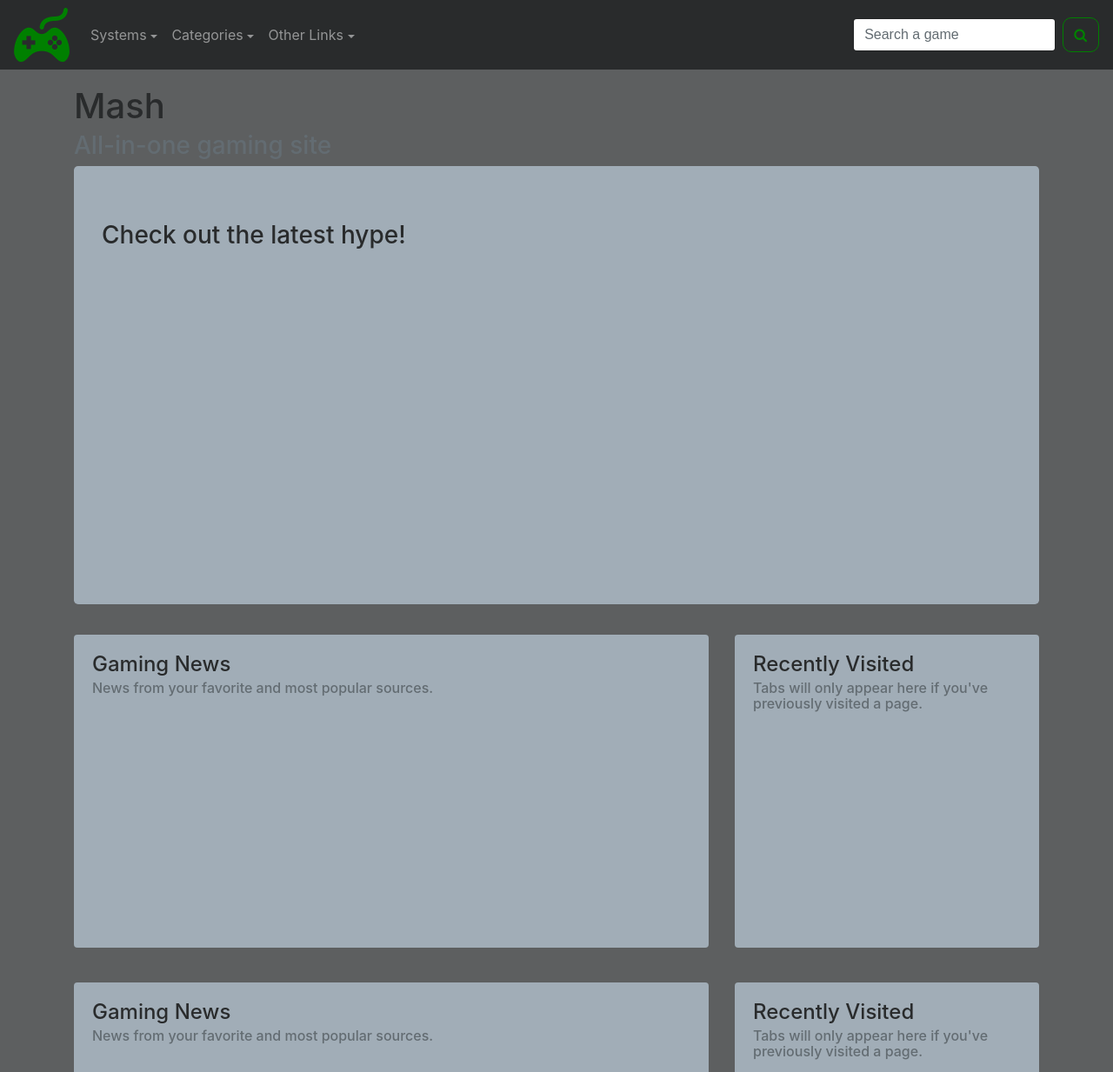
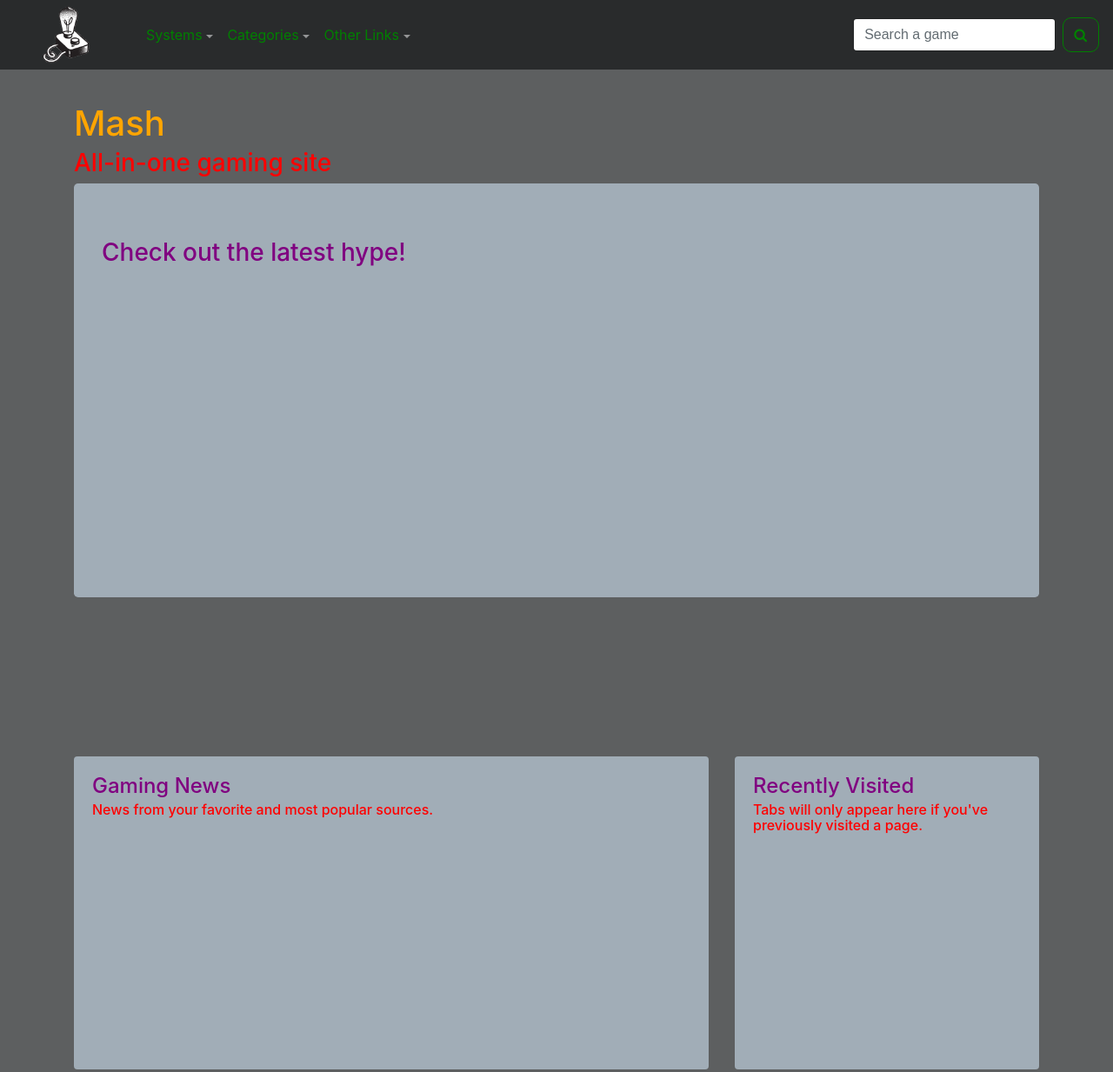
Before and after one commit to NES-Elliott/Mash, a plain HTML site: page index.html in a window 1280 px wide. Shown: the top 1233 px of the page at 87% size. Drawn offline with Linux system fonts and the light colour scheme.

Commit message:
added classes for typo, edited logo, and created the gamepages and middle pages

```diff
--- a/assets/css/mash-colors.css
+++ b/assets/css/mash-colors.css
@@ -45,3 +45,19 @@ nav, nav #navbarDropdownLinks, .dropdown-menu, footer {
   border: 3px solid #292B2C !important;
   color: #292B2C !important;
 }
+/* TEXT COLORS AND FONTS */
+.main-header-text {
+  color: orange;
+}
+.section-header-text {
+  color: purple;
+}
+.sub-header-text {
+  color: red;
+}
+.link-header-text {
+  color: green;
+}
+.link-text {
+  color: blue;
+}
--- a/assets/css/mash.css
+++ b/assets/css/mash.css
@@ -33,22 +33,24 @@
 /*======*/
 /* MAIN SECTIONS */
 body {
-  padding-top: 100px;
+  margin-top: 15vh;
 }
 section {
   margin-top: 70px;
 }
 /* NAVBAR */
 nav {
-  height: 80px;
+  height: 10vh;
+}
+.brand-image {
+  width: 128px;
 }
 /* HEADER */
 header {
-  margin-bottom: 30px;
-  height: 70vh;
+  height: 85vh;
 }
 header .jumbotron {
-  height: 90%;
+  height: 70%;
 }
 /* GAMING NEWS */
 .gaming-news {
--- a/index.html
+++ b/index.html
@@ -34,46 +34,45 @@
       <button class="navbar-toggler navbar-toggler-right hidden-lg-up" type="button" data-toggle="collapse" data-target="#navbarDropdownLinks" aria-controls="navbarDropdownLinks" aria-expanded="false" aria-label="Toggle navigation"><span class="navbar-toggler-icon"></span></button>
 
       <a class="navbar-brand" href="#">
-        <img class="brand-image" src="assets/images/mash.png">
+        <img class="brand-image" src="assets/images/mashlogo.png">
       </a>
-      <style type="text/css">.brand-image { width: 64px; }</style>
 
       <div class="collapse navbar-collapse" id="navbarDropdownLinks">
         <ul class="navbar-nav mr-auto">
           <li class="nav-item dropdown">
-            <a class="nav-link dropdown-toggle" id="systemDropdown" data-toggle="dropdown" aria-haspopup="true" aria-expanded="false">Systems</a>
+            <a class="nav-link dropdown-toggle" id="systemDropdown" data-toggle="dropdown" aria-haspopup="true" aria-expanded="false"><span class="link-header-text">Systems</span></a>
             <div class="dropdown-menu text-center" aria-labelledby="systemDropdown">
               <label class="smsquare-btn">
-                <input type="radio" name="systems" id="sysOption1" autocomplete="off"> System 1
+                <input type="radio" name="systems" id="sysOption1" autocomplete="off"> <span class="link-text">System 1</span>
               </label>
               <label class="smsquare-btn">
-                <input type="radio" name="systems" id="sysOption2" autocomplete="off"> System 2
+                <input type="radio" name="systems" id="sysOption2" autocomplete="off"> <span class="link-text">System 2</span>
               </label>
               <label class="smsquare-btn">
-                <input type="radio" name="systems" id="sysOption3" autocomplete="off"> System 3
+                <input type="radio" name="systems" id="sysOption3" autocomplete="off"> <span class="link-text">System 3</span>
               </label>
             </div>
           </li>
           <li class="nav-item dropdown">
-            <a class="nav-link dropdown-toggle" id="categoryDropdown" data-toggle="dropdown" aria-haspopup="true" aria-expanded="false">Categories</a>
+            <a class="nav-link dropdown-toggle link-header-text" id="categoryDropdown" data-toggle="dropdown" aria-haspopup="true" aria-expanded="false"><span class="link-header-text">Categories</span></a>
             <div class="dropdown-menu text-center" aria-labelledby="categoryDropdown">
               <label class="smsquare-btn">
-                <input type="radio" name="categories" id="catOption1" autocomplete="off"> Category 1
+                <input type="radio" name="categories" id="catOption1" autocomplete="off"> <span class="link-text">Category 1</span>
               </label>
               <label class="smsquare-btn">
-                <input type="radio" name="categories" id="catOption2" autocomplete="off"> Category 2
+                <input type="radio" name="categories" id="catOption2" autocomplete="off"> <span class="link-text">Category 2</span>
               </label>
               <label class="smsquare-btn">
-                <input type="radio" name="categories" id="catOption3" autocomplete="off"> Category 3
+                <input type="radio" name="categories" id="catOption3" autocomplete="off"> <span class="link-text">Category 3</span>
               </label>
             </div>
           </li>
           <li class="nav-item dropdown">
-            <a class="nav-link dropdown-toggle" id="linkDropdown" data-toggle="dropdown" aria-haspopup="true" aria-expanded="false">Other Links</a>
+            <a class="nav-link dropdown-toggle link-header-text" id="linkDropdown" data-toggle="dropdown" aria-haspopup="true" aria-expanded="false"><span class="link-header-text">Other Links</span></a>
             <div class="dropdown-menu text-center" aria-labelledby="linkDropdown">
-              <a class="dropdown-item" href="#">Links 1</a>
-              <a class="dropdown-item" href="#">Links 2</a>
-              <a class="dropdown-item" href="#">Links 3</a>
+              <a class="dropdown-item link-text" href="#">Links 1</a>
+              <a class="dropdown-item link-text" href="#">Links 2</a>
+              <a class="dropdown-item link-text" href="#">Links 3</a>
             </div>
           </li>
         </ul>
@@ -86,11 +85,11 @@
     </nav>
 
     <header class="container">
-      <h1>Mash</h1>
-      <h3 class="text-muted">All-in-one gaming site</h3>
+      <h1 class="main-header-text">Mash</h1>
+      <h3 class="sub-header-text">All-in-one gaming site</h3>
 
       <div class="jumbotron">
-        <h3>Check out the latest hype!</h3>
+        <h3 class="section-header-text">Check out the latest hype!</h3>
         <!-- <div class="flexslider">
           <ul class="slides">
             <li>
@@ -112,16 +111,16 @@
         <div class="col-12 col-lg-8">
           <div class="card">
             <div class="card-block">
-              <h4 class="card-title">Gaming News</h4>
-              <h6 class="card-subtitle mb-2 text-muted">News from your favorite and most popular sources.</h6>
+              <h4 class="card-title section-header-text">Gaming News</h4>
+              <h6 class="card-subtitle mb-2 sub-header-text">News from your favorite and most popular sources.</h6>
             </div>
           </div>
         </div>
         <div class="col-12 col-lg-4">
           <div class="card">
             <div class="card-block">
-              <h4 class="card-title">Recently Visited</h4>
-              <h6 class="card-subtitle mb-2 text-muted">Tabs will only appear here if you've previously visited a page.</h6>
+              <h4 class="card-title section-header-text">Recently Visited</h4>
+              <h6 class="card-subtitle mb-2 sub-header-text">Tabs will only appear here if you've previously visited a page.</h6>
             </div>
           </div>
         </div>
@@ -130,16 +129,16 @@
         <div class="col-12 col-lg-8">
           <div class="card">
             <div class="card-block">
-              <h4 class="card-title">Gaming News</h4>
-              <h6 class="card-subtitle mb-2 text-muted">News from your favorite and most popular sources.</h6>
+              <h4 class="card-title section-header-text">UNDECIDED</h4>
+              <h6 class="card-subtitle mb-2 sub-header-text">UNDECIDED</h6>
             </div>
           </div>
         </div>
         <div class="col-12 col-lg-4">
           <div class="card">
             <div class="card-block">
-              <h4 class="card-title">Recently Visited</h4>
-              <h6 class="card-subtitle mb-2 text-muted">Tabs will only appear here if you've previously visited a page.</h6>
+              <h4 class="card-title section-header-text">UNDECIDED</h4>
+              <h6 class="card-subtitle mb-2 sub-header-text">UNDECIDED</h6>
             </div>
           </div>
         </div>
@@ -153,7 +152,7 @@
           <div class="card mx-auto" style="width: 20rem;">
             <img class="card-img-top" src="assets/images/placeholder1.jpg" style="height: 180px; width: 318px;" alt="Card image cap">
             <div class="card-block">
-              <h4 class="card-title">Popular Games</h4>
+              <h4 class="card-title section-header-text">Popular Games</h4>
               <p class="card-text">Coming Soon.</p>
               <a href="#" class="smcircle-btn">View More</a>
             </div>
@@ -164,7 +163,7 @@
           <div class="card mx-auto" style="width: 20rem;">
             <img class="card-img-top" src="assets/images/placeholder2.jpg" style="height: 180px; width: 318px;" alt="Card image cap">
             <div class="card-block">
-              <h4 class="card-title">Recently Released</h4>
+              <h4 class="card-title section-header-text">Recently Released</h4>
               <p class="card-text">Coming Soon.</p>
               <a href="#" class="smcircle-btn">View More</a>
             </div>
@@ -175,7 +174,7 @@
           <div class="card mx-auto" style="width: 20rem;">
             <img class="card-img-top" src="assets/images/placeholder3.jpg" style="height: 180px; width: 318px;" alt="Card image cap">
             <div class="card-block">
-              <h4 class="card-title">Coming Soon</h4>
+              <h4 class="card-title section-header-text">Coming Soon</h4>
               <p class="card-text">Coming Soon.</p>
               <a href="#" class="smcircle-btn">View More</a>
             </div>
```
Also changed, not shown: assets/images/mashlogo.png (added), assets/images/newmashlogo.png (deleted), gamepage.html (added), middlepage.html (added).
